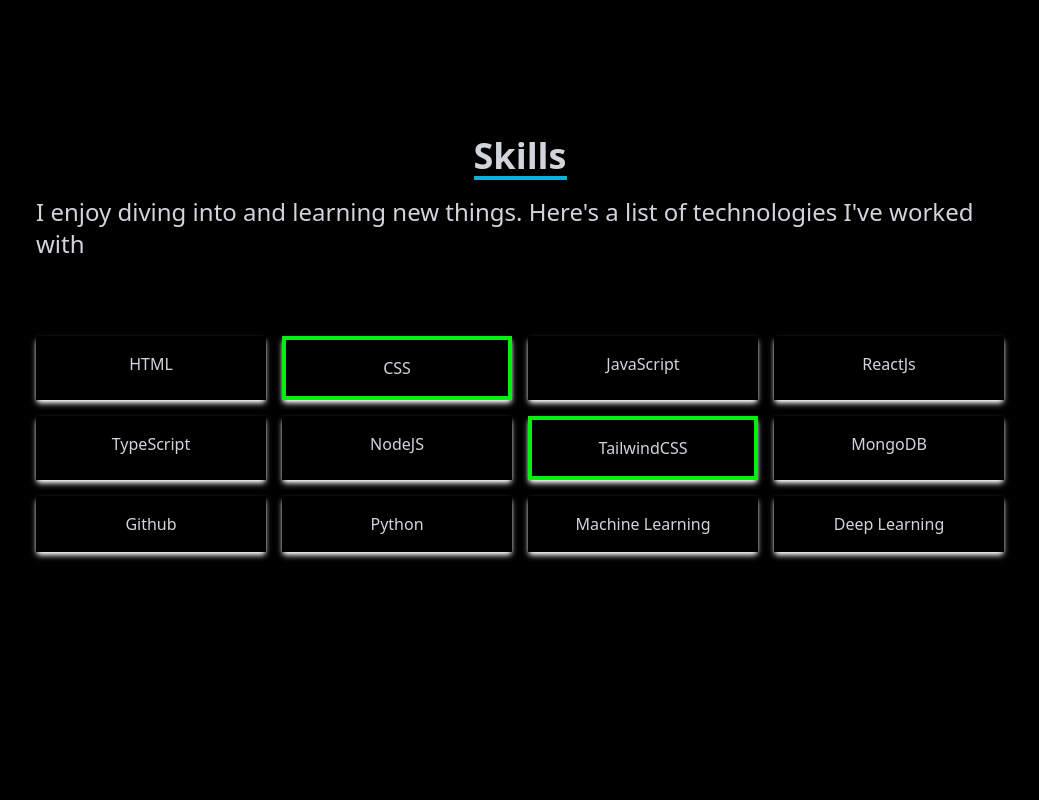
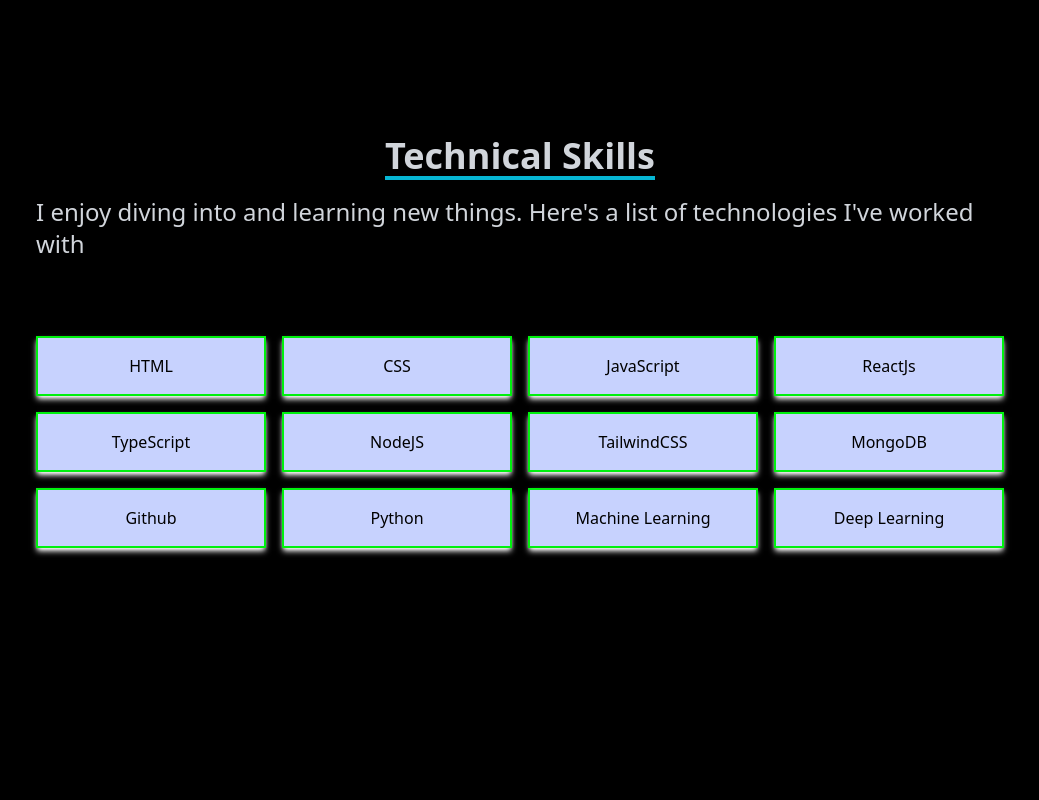
Before and after one commit to RahulSinghKathayat/Portfolio, a React (Vite) app in the folder portfolio/: page / in a window 1280 px wide. Shown: the part 1480-2280 px from the top of the page, without its empty margins (120-1159 px from the left). Built offline with nearby package versions, Linux system fonts and the light colour scheme.

Commit message:
skills and works

```diff
--- a/portfolio/src/components/Skills.jsx
+++ b/portfolio/src/components/Skills.jsx
@@ -5,55 +5,55 @@
         <div name='skills' className="w-full h-screen bg-black text-gray-300">
              <div className="max-w-[1000px] mx-auto p-4 felx -felx-cols justify-center w-full h-full">
                 <div className="w-full flex flex-col justify-center items-center mb-7">
-                    <p className="text-4xl border-b-4 border-cyan-500 text-center font-bold inline">Skills</p>
+                    <p className="text-4xl border-b-4 border-cyan-500 text-center font-bold inline">Technical Skills</p>
                     <p className="text-2xl py-4">I enjoy diving into and learning new things. Here's a list of technologies I've worked with</p>
                 </div>
                 <div className="w-full grid grid-cols-2 sm:grid-cols-4 gap-4 text-center py-8">
-                    <div className="shadow-md shadow-white hover:scale-110 duration-500">
+                    <div className="border-2 border-solid border-transparent animate-rgb-border shadow-md shadow-white bg-indigo-200 text-black hover:scale-110 duration-500">
                         <p className="my-4">HTML</p>
                     </div>
 
-                    <div className="border-4 border-solid border-transparent animate-rgb-border shadow-md shadow-white hover:scale-110 duration-500">
+                    <div className="border-2 border-solid border-transparent animate-rgb-border shadow-md shadow-white bg-indigo-200 text-black hover:scale-110 duration-500">
                         <p className="my-4">CSS</p>
                     </div>
 
-                    <div className="shadow-md shadow-white hover:scale-110 duration-500">
+                    <div className="border-2 border-solid border-transparent animate-rgb-border shadow-md shadow-white bg-indigo-200 text-black hover:scale-110 duration-500">
                         <p className="my-4">JavaScript</p>
                     </div>
 
-                    <div className="shadow-md shadow-white hover:scale-110 duration-500">
+                    <div className="border-2 border-solid border-transparent animate-rgb-border shadow-md shadow-white bg-indigo-200 text-black hover:scale-110 duration-500">
                         <p className="my-4">ReactJs</p>
                     </div>
 
-                    <div className="shadow-md shadow-white hover:scale-110 duration-500">
+                    <div className="border-2 border-solid border-transparent animate-rgb-border shadow-md shadow-white bg-indigo-200 text-black hover:scale-110 duration-500">
                         <p className="my-4">TypeScript</p>
                     </div>
 
-                    <div className="shadow-md shadow-white hover:scale-110 duration-500">
+                    <div className="border-2 border-solid border-transparent animate-rgb-border shadow-md shadow-white bg-indigo-200 text-black hover:scale-110 duration-500">
                         <p className="my-4">NodeJS</p>
                     </div>
 
-                    <div className="border-4 border-solid border-transparent animate-rgb-border shadow-md shadow-white hover:scale-110 duration-500">
+                    <div className="border-2 border-solid border-transparent animate-rgb-border shadow-md shadow-white bg-indigo-200 text-black hover:scale-110 duration-500">
                         <p className="my-4">TailwindCSS</p>
                     </div>
 
-                    <div className="shadow-md shadow-white hover:scale-110 duration-500">
+                    <div className="border-2 border-solid border-transparent animate-rgb-border shadow-md shadow-white bg-indigo-200 text-black hover:scale-110 duration-500">
                         <p className="my-4">MongoDB</p>
                     </div>
 
-                    <div className="shadow-md shadow-white hover:scale-110 duration-500">
+                    <div className="border-2 border-solid border-transparent animate-rgb-border shadow-md shadow-white bg-indigo-200 text-black hover:scale-110 duration-500">
                         <p className="my-4">Github</p>
                     </div>
 
-                    <div className="shadow-md shadow-white hover:scale-110 duration-500">
+                    <div className="border-2 border-solid border-transparent animate-rgb-border shadow-md shadow-white bg-indigo-200 text-black hover:scale-110 duration-500">
                         <p className="my-4">Python</p>
                     </div>
 
-                    <div className="shadow-md shadow-white hover:scale-110 duration-500">
+                    <div className="border-2 border-solid border-transparent animate-rgb-border shadow-md shadow-white bg-indigo-200 text-black hover:scale-110 duration-500">
                         <p className="my-4">Machine Learning</p>
                     </div>
 
-                    <div className="shadow-md shadow-white hover:scale-110 duration-500">
+                    <div className="border-2 border-solid border-transparent animate-rgb-border shadow-md shadow-white bg-indigo-200 text-black hover:scale-110 duration-500">
                         <p className="my-4">Deep Learning</p>
                     </div>
                 </div>
--- a/portfolio/src/components/Works.jsx
+++ b/portfolio/src/components/Works.jsx
@@ -28,7 +28,7 @@
                     </div>
 
                     <div
-                    className="bg-gradient-to-r from-cyan-500 to-blue-500 shadow-lg shadow-white group container hover:scale-110 duration-500 rounded-md flex justify-center items-center mx-auto content-div">
+                    className="bg-gradient-to-r from-amber-500 to-orange-500 shadow-lg shadow-white group container hover:scale-110 duration-500 rounded-md flex justify-center items-center mx-auto content-div">
                         <div className="opacity-100 group-hover:opacity-100 flex justify-center items-center flex-col">
                             <span className="text-lg font-bold text-white tracking-wider">Payment Website</span>
                             <p className="text-center">Created a webpage using the MERN stack, featuring a signup page,
@@ -42,7 +42,7 @@
                     </div>
 
                     <div
-                    className="bg-gradient-to-r from-cyan-500 to-blue-500 shadow-lg shadow-white group container hover:scale-110 duration-500 rounded-md flex justify-center items-center mx-auto content-div ">
+                    className="bg-gradient-to-r from-purple-500 to-violet-600 shadow-lg shadow-white group container hover:scale-110 duration-500 rounded-md flex justify-center items-center mx-auto content-div ">
                         <div className="opacity-100 group-hover:opacity-100 flex justify-center items-center flex-col">
                             <span className="text-lg font-bold text-white tracking-wider">My Portfolio</span>
                             <p className="text-center">Developed a portfolio website using ReactJS, featuring sections for Home, Skills, Projects, About, and Contact with smooth navigation and responsive design</p>
```
